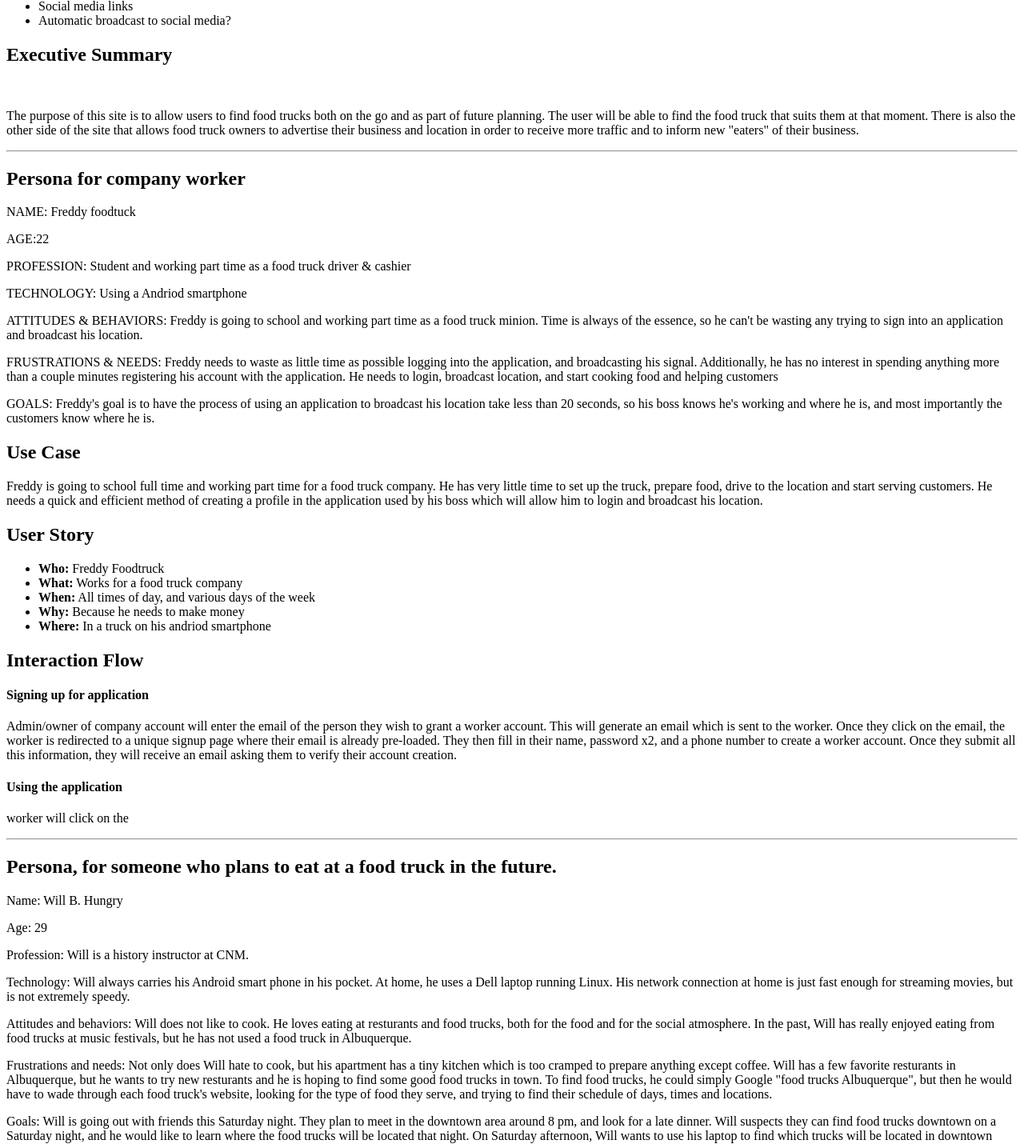
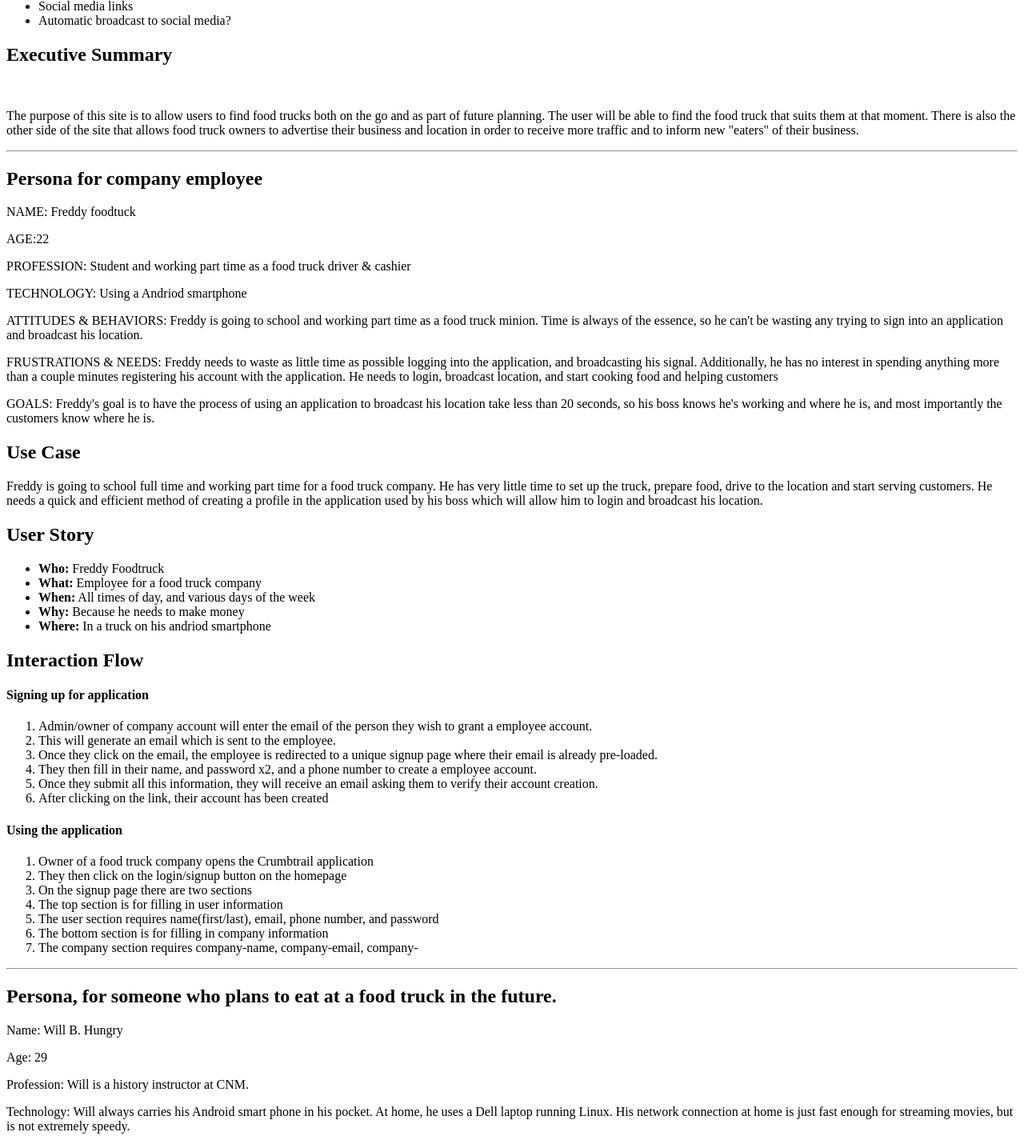
Before and after one commit to mmalvar13/crumbtrail, a PHP site: page /epic/epic.php in a window 1280 px wide. Shown: the part 1404-2834 px from the top of the page at 80% size. Run offline with PHP 8.4, Linux system fonts and the light colour scheme.

Commit message:
almost done with interaction flow for worker

```diff
--- a/epic/epic.php
+++ b/epic/epic.php
@@ -145,7 +145,7 @@
 				</div>
 
 			<hr>
-			<h2>Persona for company worker</h2>
+			<h2>Persona for company employee</h2>
 			<p>NAME: Freddy foodtuck</p>
 			<p>AGE:22</p>
 			<p>PROFESSION: Student and working part time as a food truck driver & cashier</p>
@@ -158,16 +158,32 @@
 			<h2>User Story</h2>
 			<ul>
 				<li><strong>Who:</strong> Freddy Foodtruck</li>
-				<li><strong>What:</strong> Works for a food truck company</li>
+				<li><strong>What:</strong> Employee for a food truck company</li>
 				<li><strong>When:</strong> All times of day, and various days of the week</li>
 				<li><strong>Why:</strong> Because he needs to make money</li>
 				<li><strong>Where:</strong> In a truck on his andriod smartphone</li>
 			</ul>
 			<h2>Interaction Flow</h2>
 			<h4>Signing up for application</h4>
-			<p>Admin/owner of company account will enter the email of the person they wish to grant a worker account. This will generate an email which is sent to the worker. Once they click on the email, the worker is redirected to a unique signup page where their email is already pre-loaded. They then fill in their name, password x2, and a phone number to create a worker account. Once they submit all this information, they will receive an email asking them to verify their account creation.</p>
+			<ol>
+				<li>Admin/owner of company account will enter the email of the person they wish to grant a employee account.</li>
+				<li>This will generate an email which is sent to the employee.</li>
+				<li>Once they click on the email, the employee is redirected to a unique signup page where their email is already pre-loaded.</li>
+				<li>They then fill in their name, and password x2, and a phone number to create a employee account.</li>
+				<li>Once they submit all this information, they will receive an email asking them to verify their account creation.</li>
+				<li>After clicking on the link, their account has been created</li>
+			</ol>
+
 			<h4>Using the application</h4>
-			<p>worker will click on the </p>
+			<ol>
+				<li>Owner of a food truck company opens the Crumbtrail application</li>
+				<li>They then click on the login/signup button on the homepage</li>
+				<li>On the signup page there are two sections</li>
+				<li>The top section is for filling in user information </li>
+				<li>The user section requires name(first/last), email, phone number, and password</li>
+				<li>The bottom section is for filling in company information</li>
+				<li>The company section requires company-name, company-email, company-</li>
+			</ol>
 			<hr>
 
 			<h2>Persona, for someone who plans to eat at a food truck in the future.</h2>
```
